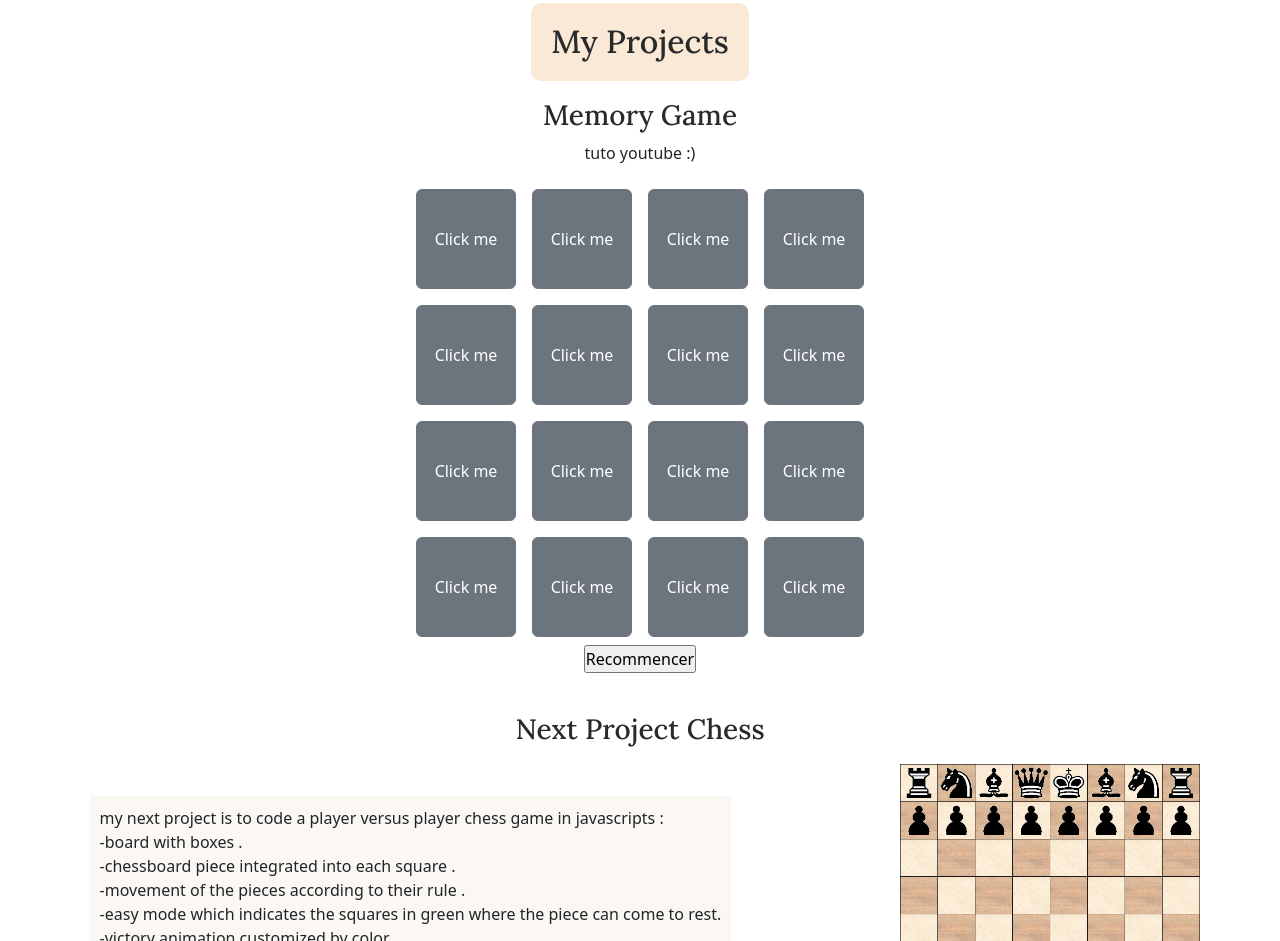
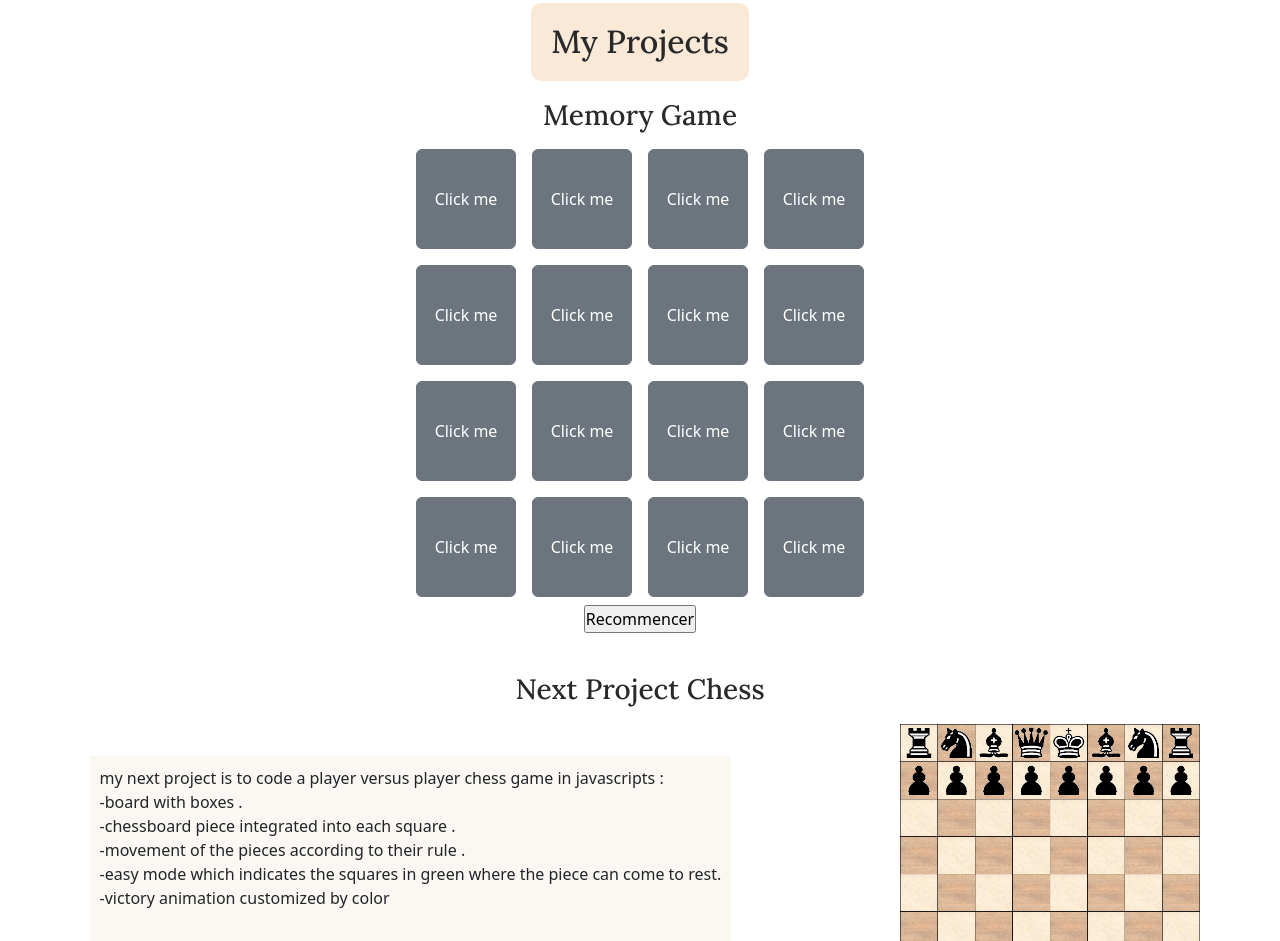
Before and after one commit to tetsuya51/portfolio, a plain HTML site: page index.html in a window 1280 px wide. Shown: the part 1979-2920 px from the top of the page. Drawn offline with nearby package versions, Linux system fonts and the light colour scheme.

Commit message:
Remove
rm tuto

```diff
--- a/index.html
+++ b/index.html
@@ -186,7 +186,7 @@
 
     <div class="gameOne text-center">
         <h3>Memory Game</h3>
-        <p>tuto youtube :)</p>
+
         <div class="resultat">
         </div>
         <input type="button" id="reload" value="Recommencer"/>
```
